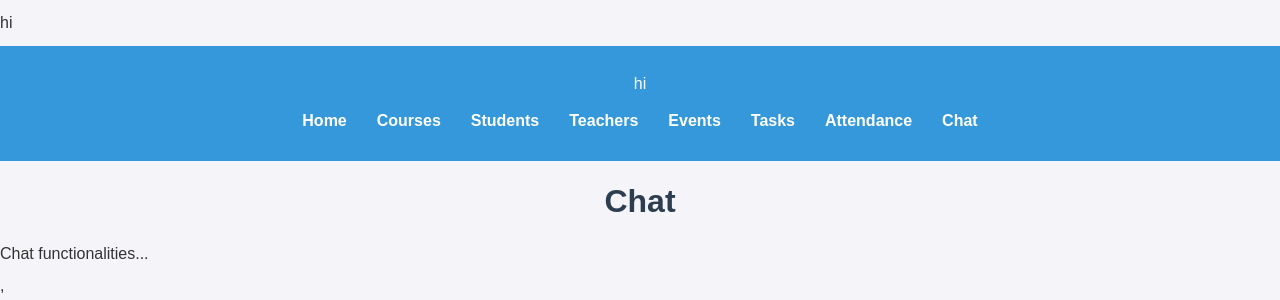
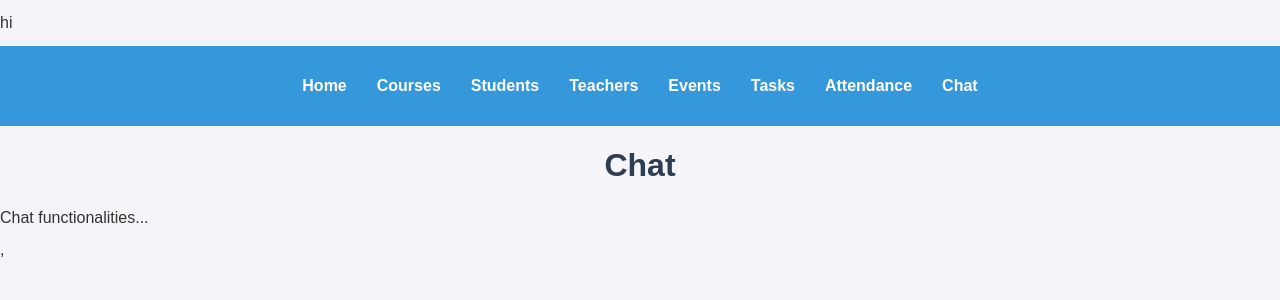
Before and after one commit to AutoDidact613/Maalot360, a React (Create React App) app: page /chat in a window 1280 px wide. Shown: the top 300 px of the page. Built offline with nearby package versions, Linux system fonts and the light colour scheme.

Commit message:
new build2

```diff
--- a/src/components/Navigation.js
+++ b/src/components/Navigation.js
@@ -4,7 +4,6 @@ import { Link } from 'react-router-dom';
 const Navigation = () => {
   return (
     <nav>
-        <p>hi</p>
       <ul>
         <li><Link to="/">Home</Link></li>
         <li><Link to="/courses">Courses</Link></li>
```
